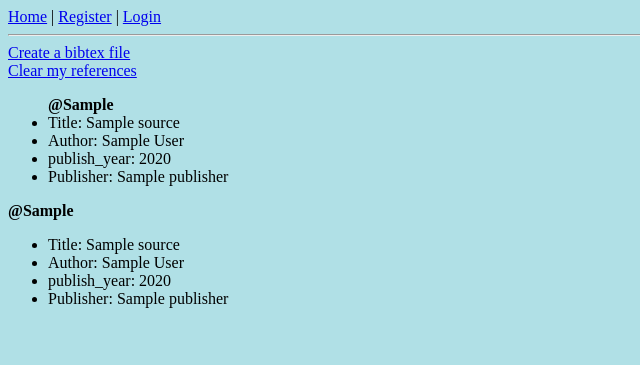
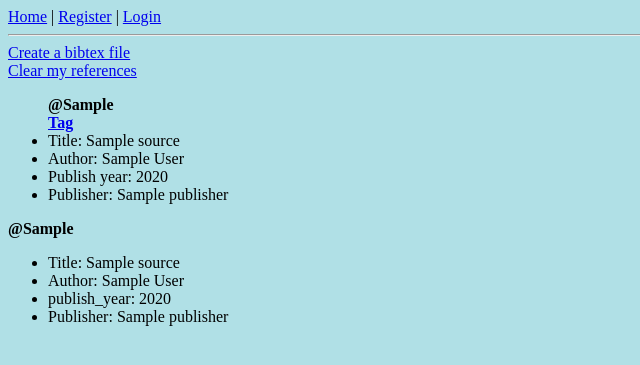
Before and after one commit to AlTu774/Reference_manager, a Flask app: template templates/list.html in a window 1280 px wide. Shown: the top 365 px of the page, without its empty margins (0-640 px from the left). Run offline with Flask 3, Linux system fonts and the light colour scheme; the template is opened without the code that fills it: most values are stand-ins (such as "Sample title", 1, 10 or a date in 2020).

Commit message:
add tag link

```diff
--- a/templates/list.html
+++ b/templates/list.html
@@ -17,9 +17,10 @@
 {% for source in sources %}
 <ul class = "flex-container">
     <b>@{{ source.latex_key }}</b>
+    <b><a href="/source/{{ source.id }}">Tag</a></b>
     <li>Title: {{ source.title }}</li>
     <li>Author: {{ source.author }}</li>
-    <li>publish_year: {{ source.publish_year }}</li>
+    <li>Publish year: {{ source.publish_year }}</li>
     <li>Publisher: {{ source.publisher }}</li>
 </ul>
 {% endfor %}
```
